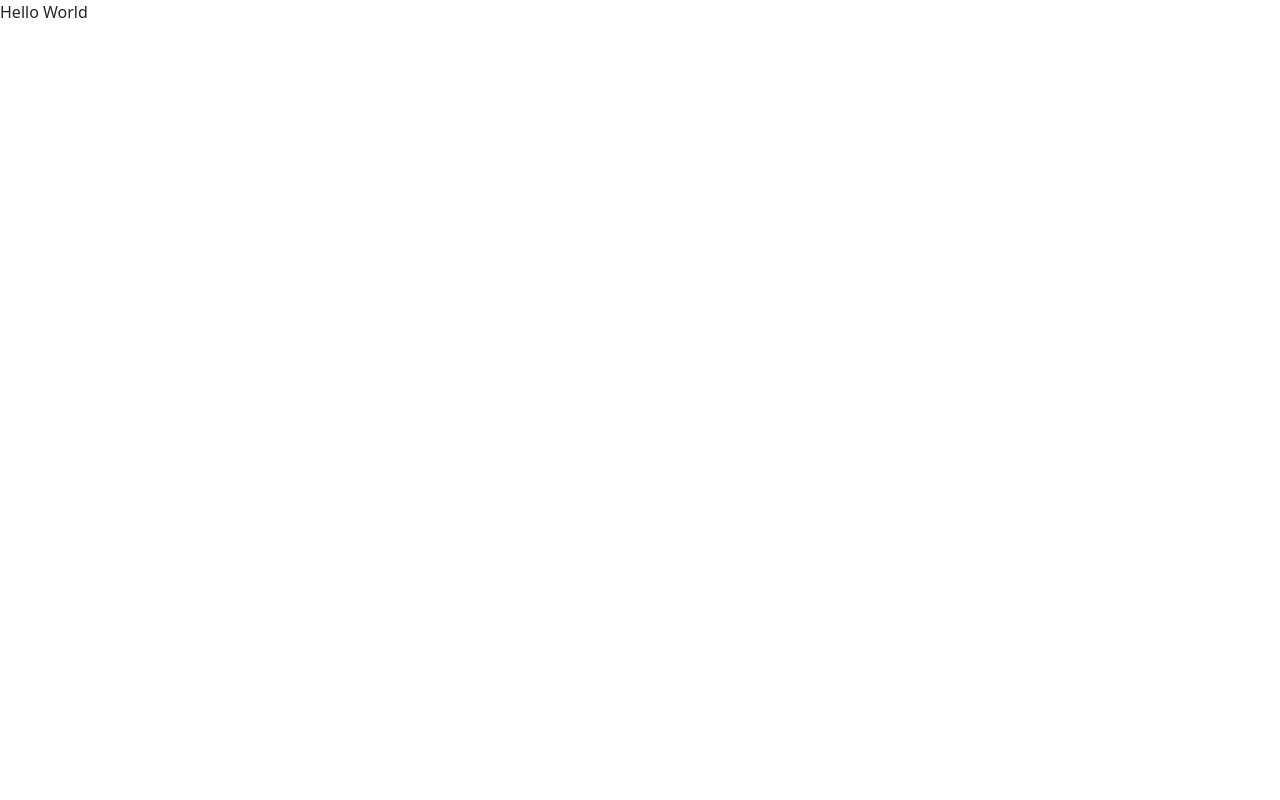
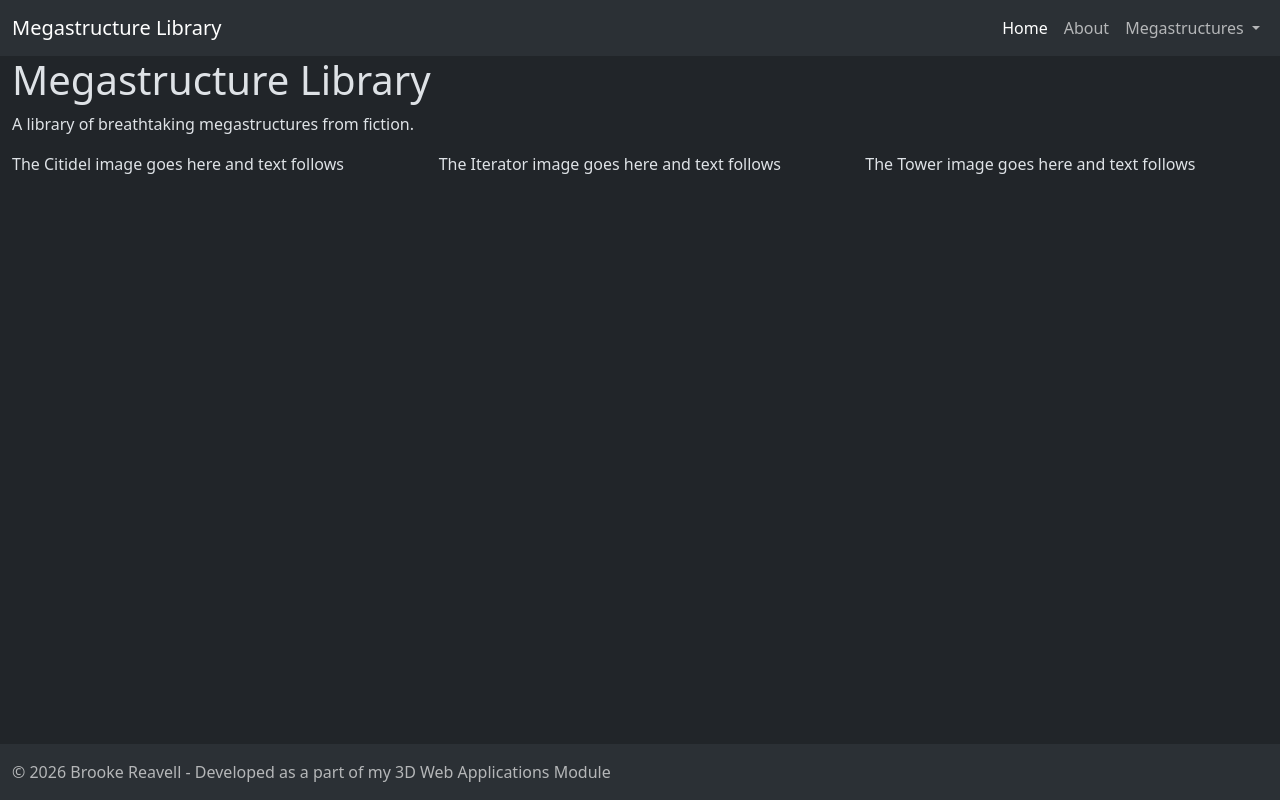
Before and after one commit to brooke-ec/sussex-web-3d-coursework, a website: page src/index.html in a window 1280 px wide. Drawn offline with Linux system fonts and the light colour scheme.

Commit message:
feat: navbar and footer

```diff
--- a/src/index.html
+++ b/src/index.html
@@ -1,9 +1,9 @@
 <!doctype html>
-<html lang="en">
+<html lang="en" data-bs-theme="dark">
 	<head>
 		<meta charset="utf-8" />
 		<meta name="viewport" content="width=device-width, initial-scale=1" />
-		<title>Megastructure Archive</title>
+		<title>Megastructure Library</title>
 
 		<!-- LIBRARIES -->
 		<link rel="stylesheet" href="/assets/bootstrap/bootstrap.min.css" />
@@ -11,6 +11,74 @@
 	</head>
 
 	<body>
-		<main>Hello World</main>
+		<!-- HEADER -->
+		<nav class="navbar navbar-expand-lg bg-body-tertiary">
+			<div class="container-fluid">
+				<a class="navbar-brand" href="/">Megastructure Library</a>
+				<button
+					class="navbar-toggler"
+					type="button"
+					data-bs-toggle="collapse"
+					data-bs-target="#navlinks"
+					aria-controls="navbarSupportedContent"
+					aria-expanded="false"
+					aria-label="Toggle navigation"
+				>
+					<span class="navbar-toggler-icon"></span>
+				</button>
+
+				<div class="collapse navbar-collapse" id="navlinks">
+					<ul class="navbar-nav ms-auto mb-2 mb-lg-0">
+						<li class="nav-item">
+							<a class="nav-link active" aria-current="page" href="#">Home</a>
+						</li>
+
+						<li class="nav-item">
+							<a class="nav-link" href="/about">About</a>
+						</li>
+
+						<li class="nav-item dropdown">
+							<a
+								class="nav-link dropdown-toggle"
+								href="#"
+								role="button"
+								data-bs-toggle="dropdown"
+								aria-expanded="false"
+							>
+								Megastructures
+							</a>
+							<ul class="dropdown-menu">
+								<li><a class="dropdown-item" href="/iterator">Iterator Superstructure</a></li>
+								<li><a class="dropdown-item" href="/citadel">The Citadel</a></li>
+								<li><a class="dropdown-item" href="/tower">The Tower</a></li>
+							</ul>
+						</li>
+					</ul>
+				</div>
+			</div>
+		</nav>
+
+		<!-- FOOTER -->
+		<nav class="navbar fixed-bottom bg-body-tertiary">
+			<div class="container-fluid">
+				<div class="navbar-text" href="#">
+					&copy 2026 Brooke Reavell - Developed as a part of my 3D Web Applications Module
+				</div>
+			</div>
+		</nav>
+
+		<!-- PAGE CONTENT -->
+		<main>
+			<div class="container-fluid">
+				<h1>Megastructure Library</h1>
+				<p>A library of breathtaking megastructures from fiction.</p>
+
+				<div class="row">
+					<div class="col-sm-4">The Citidel image goes here and text follows</div>
+					<div class="col-sm-4">The Iterator image goes here and text follows</div>
+					<div class="col-sm-4">The Tower image goes here and text follows</div>
+				</div>
+			</div>
+		</main>
 	</body>
 </html>
```
Also changed, not shown: layout.html (+59 -2 lines).
